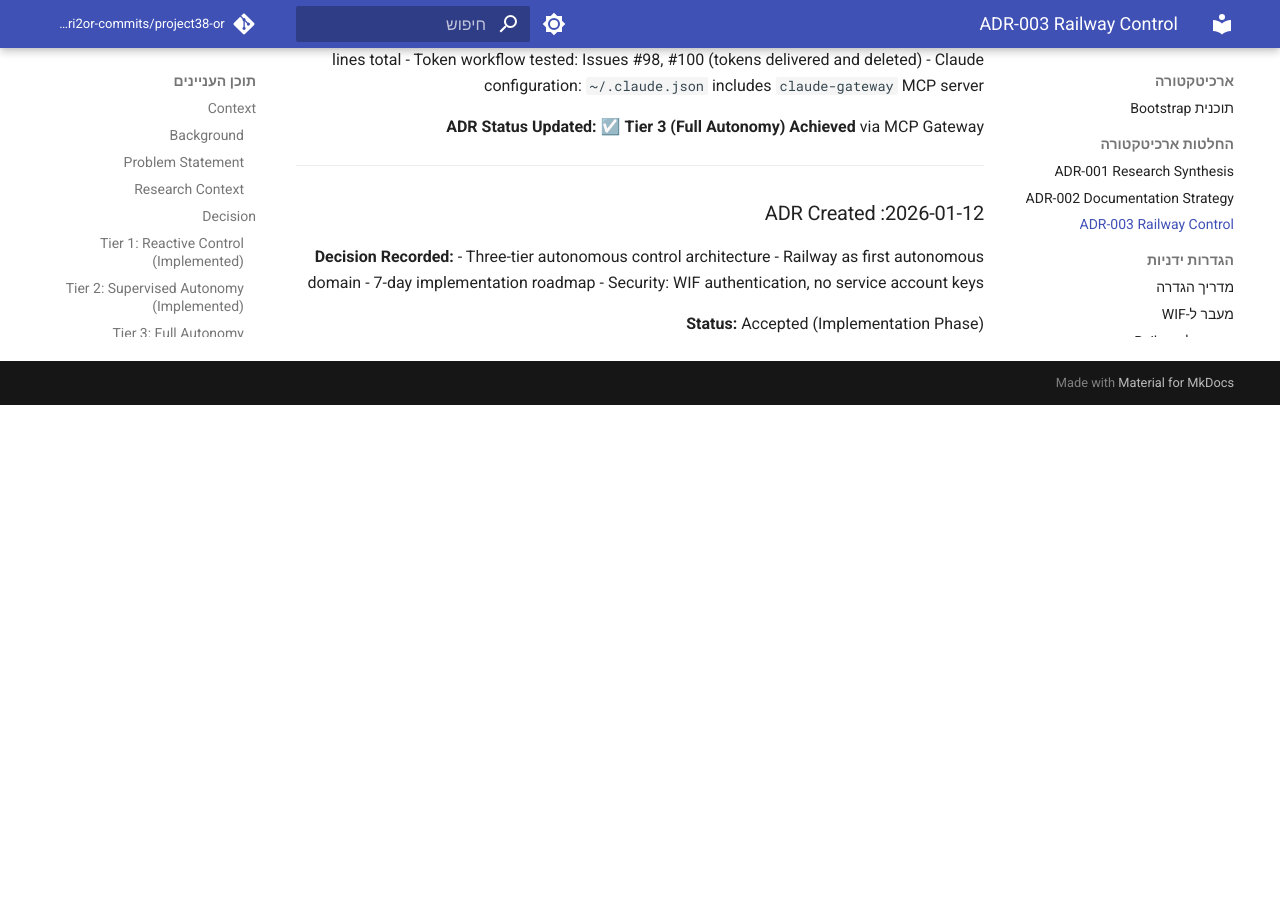
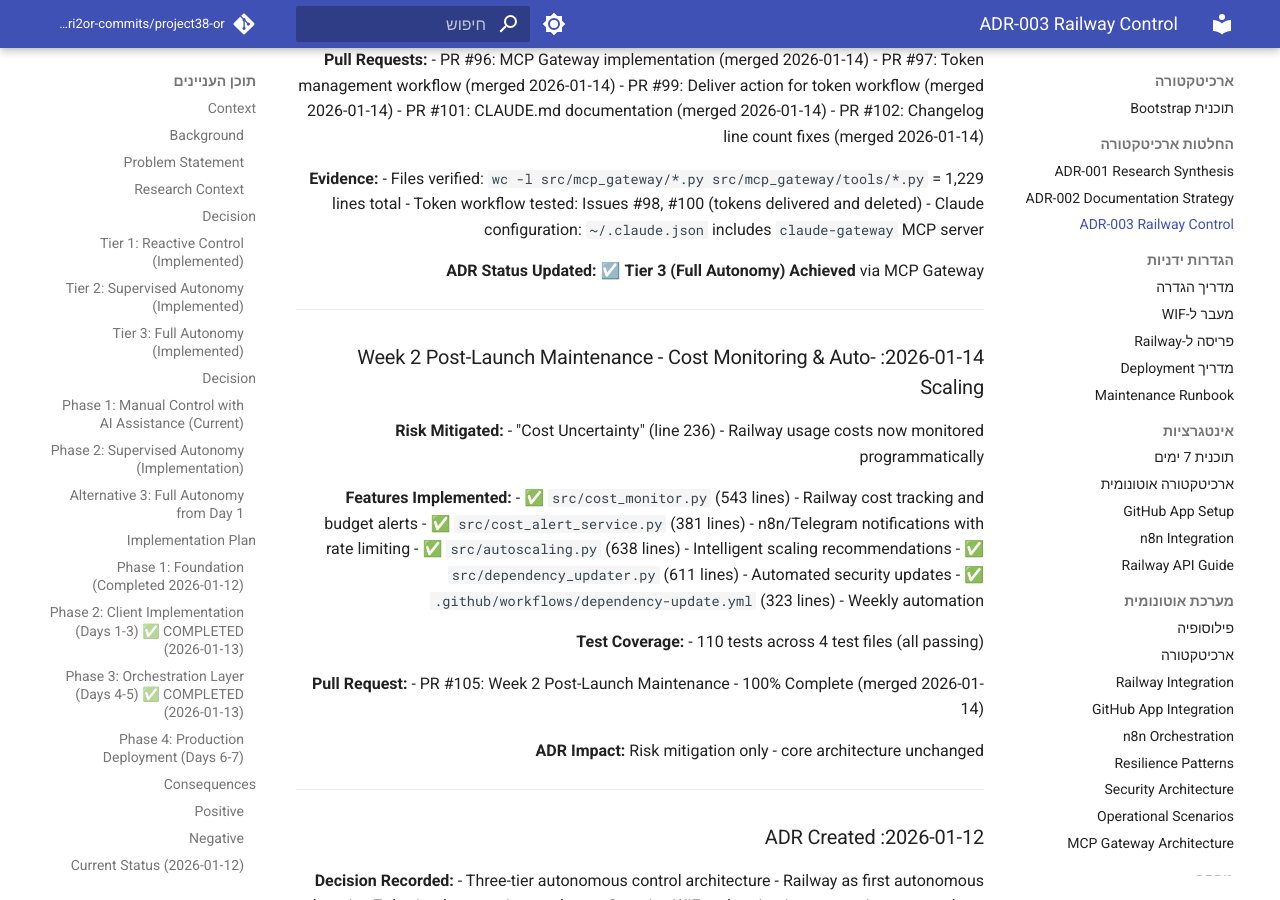
Before and after one commit to edri2or-commits/project38-or, an MkDocs documentation site: the page built from docs/decisions/ADR-003-railway-autonomous-control.md, in a window 1280 px wide and 900 px high, scrolled down 14575 px. Built offline with MkDocs 1.6.1 and Material for MkDocs 9.7.7, drawn with Linux system fonts in a browser that asks for light colours; comment, search, counter and statistics services are not loaded; before the commit the page ends 14980 px from its top, so only the background shows below that; some of the changed text lies outside the part shown.

Commit message:
docs(adr): update ADR-003 with Week 2 risk mitigation (#106)
Mark Cost Uncertainty risk as mitigated via src/cost_monitor.py

```diff
--- a/docs/decisions/ADR-003-railway-autonomous-control.md
+++ b/docs/decisions/ADR-003-railway-autonomous-control.md
@@ -233,12 +233,14 @@
 
 ⚠️ **Implementation Not Started**: Documentation exists, code doesn't
 ⚠️ **Single Point of Failure**: Railway project tied to one GCP project
-⚠️ **Cost Uncertainty**: Railway charges per resource usage (TBD under load)
+~~⚠️ **Cost Uncertainty**: Railway charges per resource usage (TBD under load)~~ ✅ **Mitigated** (2026-01-14)
 
 ### Mitigation
 
 - Begin Day 1 implementation following roadmap (docs../integrations/implementation-roadmap.md)
-- Railway costs monitored via dashboard, alerts at $20/month threshold
+- ~~Railway costs monitored via dashboard, alerts at $20/month threshold~~ → Now programmatic via `src/cost_monitor.py`
+- Cost monitoring API endpoints: `/costs/estimate`, `/costs/budget`, `/costs/recommendations`
+- Auto-scaling recommendations via `src/autoscaling.py` for resource optimization
 - Multi-region failover documented in docs../autonomous/05-resilience-patterns-hybrid.md
 
 ---
@@ -634,7 +636,7 @@
 
 **ADR Status Updated:** ☑️ **Phase 4 Complete (Days 6-7)** - 7-Day Roadmap Fully Implemented ✅
 
-**Next Phase:** Post-Launch Maintenance (Week 1: Monitor, adjust, optimize)
+**Next Phase:** ~~Post-Launch Maintenance (Week 1: Monitor, adjust, optimize)~~ → Week 2 Complete (2026-01-14)
 
 ---
 
@@ -682,6 +684,28 @@
 
 ---
 
+### 2026-01-14: Week 2 Post-Launch Maintenance - Cost Monitoring & Auto-Scaling
+
+**Risk Mitigated:**
+- "Cost Uncertainty" (line 236) - Railway usage costs now monitored programmatically
+
+**Features Implemented:**
+- ✅ `src/cost_monitor.py` (543 lines) - Railway cost tracking and budget alerts
+- ✅ `src/cost_alert_service.py` (381 lines) - n8n/Telegram notifications with rate limiting
+- ✅ `src/autoscaling.py` (638 lines) - Intelligent scaling recommendations
+- ✅ `src/dependency_updater.py` (611 lines) - Automated security updates
+- ✅ `.github/workflows/dependency-update.yml` (323 lines) - Weekly automation
+
+**Test Coverage:**
+- 110 tests across 4 test files (all passing)
+
+**Pull Request:**
+- PR #105: Week 2 Post-Launch Maintenance - 100% Complete (merged 2026-01-14)
+
+**ADR Impact:** Risk mitigation only - core architecture unchanged
+
+---
+
 ### 2026-01-12: ADR Created
 
 **Decision Recorded:**
```
